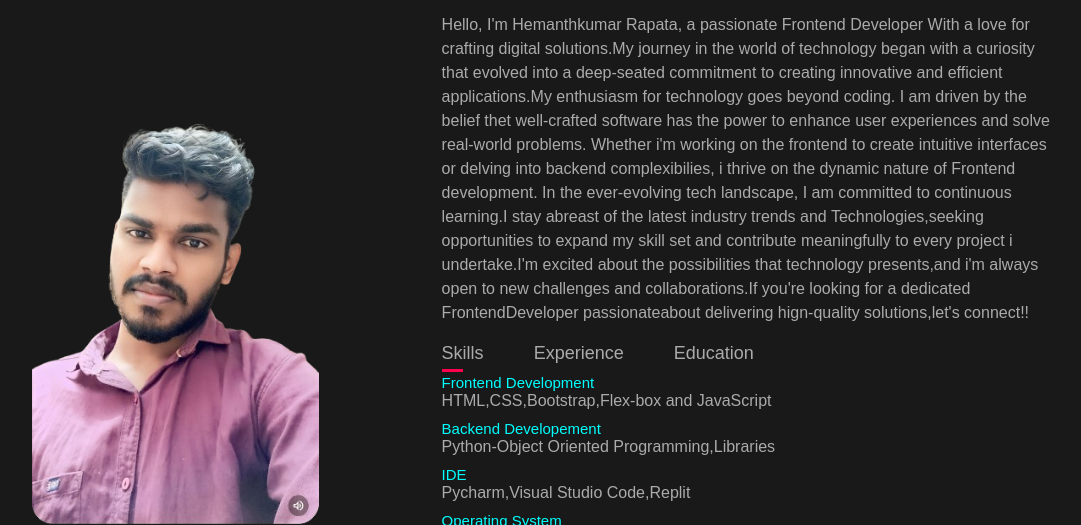
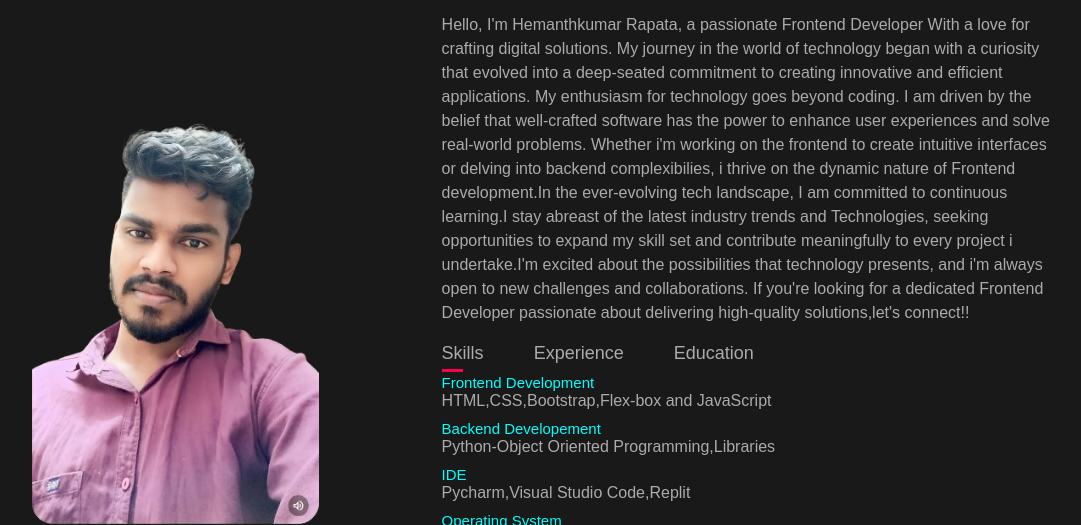
Before and after one commit to Hemanthrapata/Myportfolio, a plain HTML site: page index.html in a window 1280 px wide. Shown: the part 846-1371 px from the top of the page, without its empty margins (96-1177 px from the left). Drawn offline with Linux system fonts and the light colour scheme.

Commit message:
Update index.html

```diff
--- a/index.html
+++ b/index.html
@@ -37,13 +37,7 @@
             </div>
             <div class="about-col-2">
                 <h1 class="sub-title">About Me</h1>
-                <p class="about-me-paragraph"> Hello, I'm Hemanthkumar Rapata, a passionate Frontend Developer With a love for crafting digital solutions.My journey in the world of technology began with a curiosity
-                    that evolved into a deep-seated commitment to creating innovative and efficient applications.My enthusiasm for technology goes beyond coding. I am driven by the belief thet well-crafted software
-                     has the power to enhance user experiences and solve real-world problems.
-                    Whether i'm working on the frontend to create intuitive interfaces or delving into backend complexibilies, i thrive on the dynamic nature of Frontend development.
-                    In the ever-evolving tech landscape, I am committed to continuous learning.I stay abreast of the latest industry trends and Technologies,seeking opportunities to expand my skill set and
-                    contribute meaningfully to every project i undertake.I'm excited about the possibilities that technology presents,and i'm always open to new challenges and collaborations.If you're looking for a dedicated FrontendDeveloper passionateabout delivering
-                    hign-quality solutions,let's connect!!
+                <p class="about-me-paragraph">Hello, I'm Hemanthkumar Rapata, a passionate Frontend Developer With a love for crafting digital solutions. My journey in the world of technology began with a curiosity that evolved into a deep-seated commitment to creating innovative and efficient applications. My enthusiasm for technology goes beyond coding. I am driven by the belief that well-crafted software has the power to enhance user experiences and solve real-world problems. Whether i'm working on the frontend to create intuitive interfaces or delving into backend complexibilies, i thrive on the dynamic nature of Frontend development.In the ever-evolving tech landscape, I am committed to continuous learning.I stay abreast of the latest industry trends and Technologies, seeking opportunities to expand my skill set and contribute meaningfully to every project i undertake.I'm excited about the possibilities that technology presents, and i'm always open to new challenges and collaborations. If you're looking for a dedicated Frontend Developer passionate about delivering high-quality solutions,let's connect!!
                     </p>
         <br>
             <div class="tab-titles">
```
